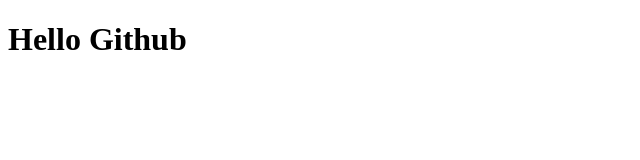
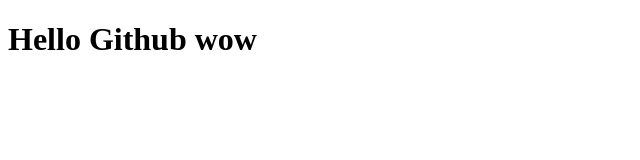
Before and after one commit to peem-teerawit/git-test-001, a plain HTML site: page index.html in a window 1280 px wide. Shown: the full height of the page, 0-640 px from the left. Drawn offline with Linux system fonts and the light colour scheme.

Commit message:
update in index.html by add text in h1
add wow bro

```diff
--- a/index.html
+++ b/index.html
@@ -6,6 +6,6 @@
     <title>Document</title>
 </head>
 <body>
-    <h1>Hello Github</h1>
+    <h1>Hello Github wow</h1>
 </body>
 </html>
```
